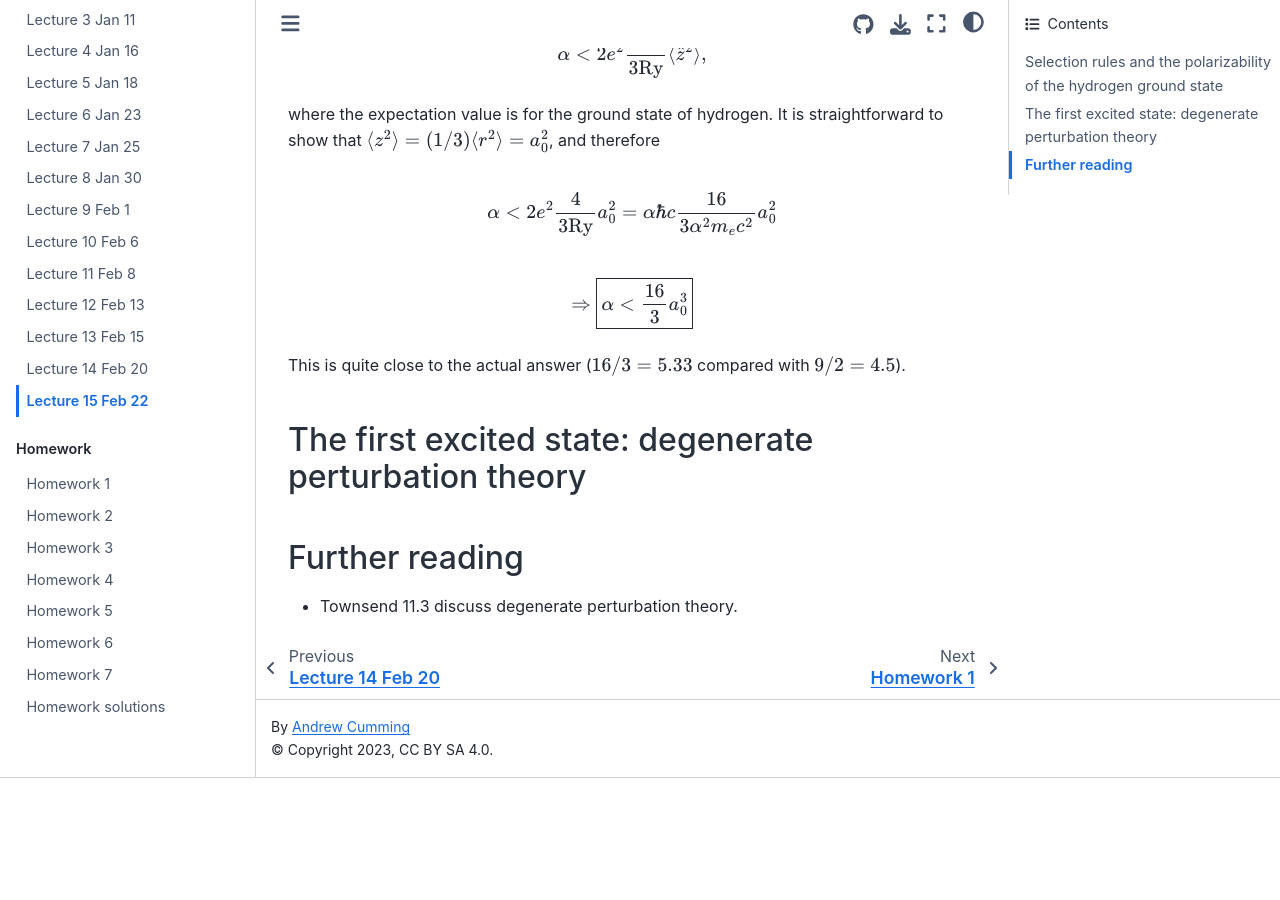
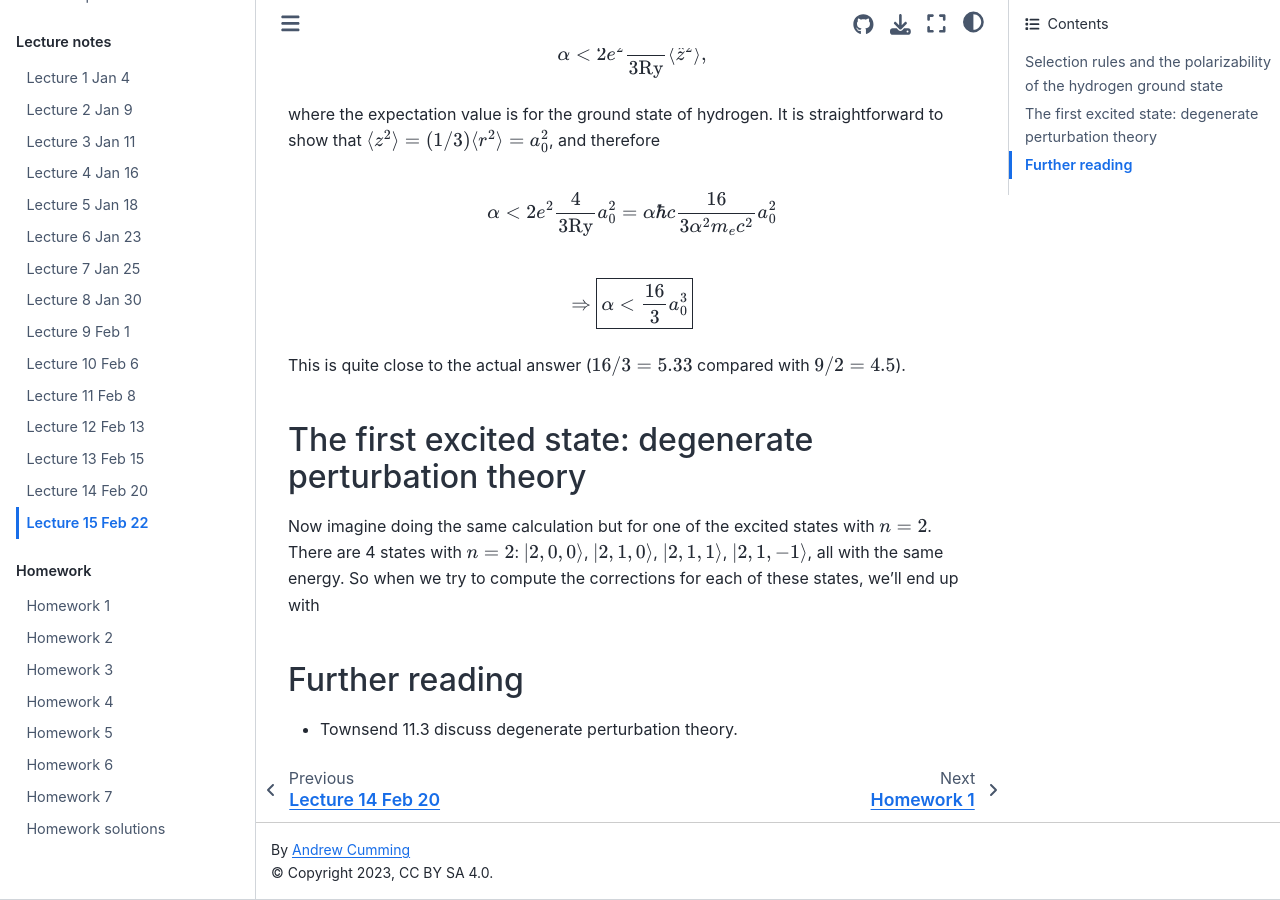
Before and after one commit to andrewcumming/phys457, a Jupyter Book: the page built from lecture15.md, in a window 1280 px wide and 900 px high, scrolled down 2160 px. Built offline with Jupyter Book 1.0.4 settings and Sphinx 7.4.7 and the Sphinx Book theme 1.1.4, drawn with Linux system fonts in a browser that asks for light colours; before the commit the page ends 2938 px from its top, so only the background shows below that.

Commit message:
Update lec 15

```diff
--- a/lecture15.md
+++ b/lecture15.md
@@ -64,6 +64,7 @@ This is quite close to the actual answer ($16/3=5.33$ compared with $9/2=4.5$).
 
 ## The first excited state: degenerate perturbation theory
 
+Now imagine doing the same calculation but for one of the excited states with $n=2$. There are 4 states with $n=2$: $\ket{2,0,0}$,  $\ket{2,1,0}$,  $\ket{2,1,1}$,  $\ket{2,1,-1}$, all with the same energy. So when we try to compute the corrections for each of these states, we'll end up with
 
 
 
```
